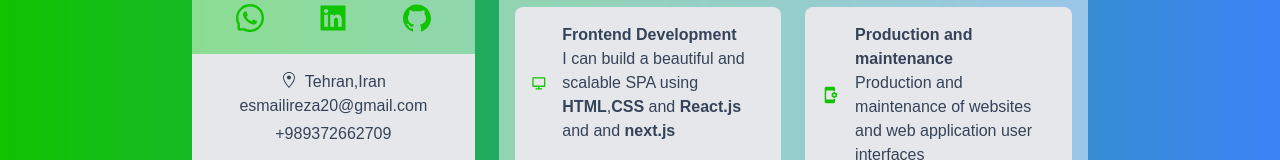
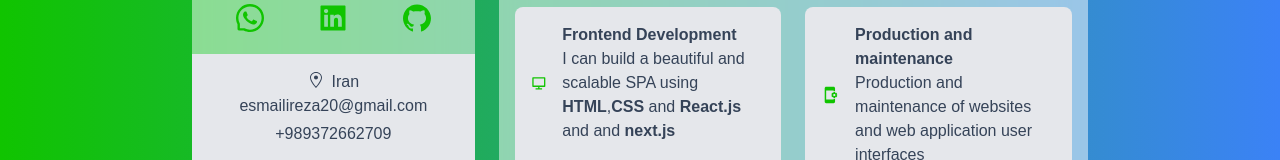
Before and after one commit to esmailireza/portfolio, a Next.js app: page / in a window 1280 px wide. Shown: the part 369-529 px from the top of the page. Built offline with nearby package versions, Linux system fonts and the light colour scheme.

Commit message:
edit content project

```diff
--- a/components/Sidebar.tsx
+++ b/components/Sidebar.tsx
@@ -78,7 +78,7 @@ const Sidebar = (props) => {
         style={{ marginLeft: "-1rem", marginRight: "-1rem" }}
       >
         <div className="flex items-center justify-center">
-          <GoLocation className="mb-1 mr-2" /> <span>Tehran,Iran</span>
+          <GoLocation className="mb-1 mr-2" /> <span>Iran</span>
         </div>
         <p className="mx-2 mb-1"> esmailireza20@gmail.com </p>
         <p className="mx-2 mb-1"> +989372662709 </p>
```
Also changed, not shown: 1 other file (tests, documents, lock files or other folders).
